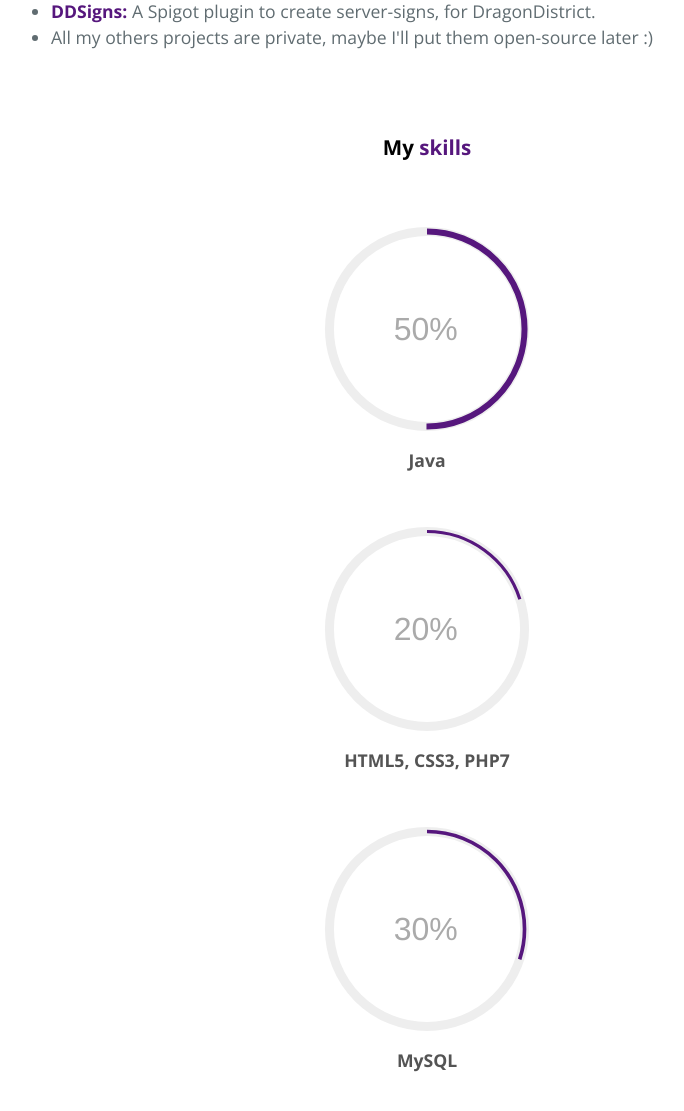
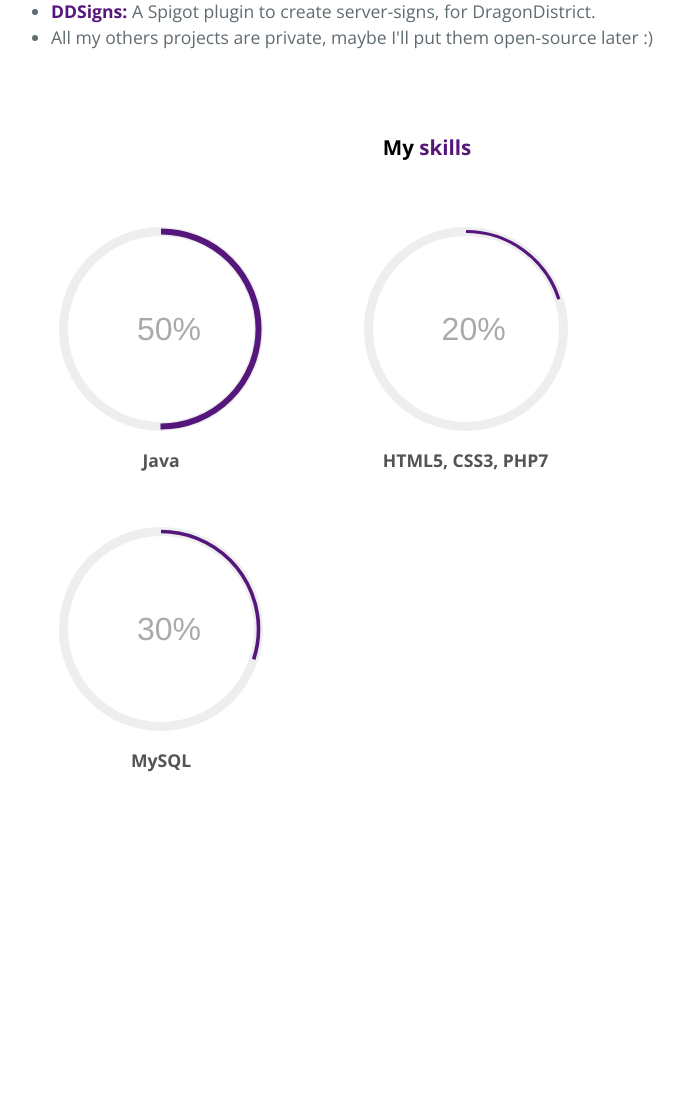
Before and after one commit to TriiNoxYs/TriiNoxYs.github.io, a PHP site: page / in a window 1280 px wide. Shown: the part 1165-2276 px from the top of the page, without its empty margins (213-897 px from the left). After the commit the page ends 1937 px from the top, so only its background shows below. Run offline with PHP 8.4, Linux system fonts and the light colour scheme.

Commit message:
Edit progressbar style

```diff
--- a/css/style.css
+++ b/css/style.css
@@ -62,7 +62,6 @@ a {
   text-align: center;
   background-color: #4C1F68;
   background-image: linear-gradient(-90deg, #56177D, #333333); }
-  /* background-image: linear-gradient(-90deg, #8700B8, #333333); } */
 
 @media screen and (min-width: 64em) {
   .page-header {
@@ -75,10 +74,6 @@ a {
 @media screen and (max-width: 42em) {
   .page-header {
     padding: 2rem 1rem; } }
-
-.effect-distressed {
-  -webkit-mask-image: url(//themes.googleusercontent.com/static/patterns/distress-light.png);
-}
 
 .user-name {
   margin-top: 0;
@@ -113,18 +108,23 @@ a {
   .user-tagline{
     font-size: 1rem; } }
 
+
 .main-content :first-child {
   margin-top: 0; }
+
 .main-content img {
   max-width: 100%; }
+
 .main-content h1, .main-content h2, .main-content h3, .main-content h4, .main-content h5, .main-content h6 {
   margin-top: -2rem;
   margin-bottom: 1rem;
   font-weight: bold;
   color: #000000;
   text-align: center; }
+
 .main-content p {
   margin-bottom: 1em; }
+
 .main-content code {
   padding: 2px 4px;
   font-family: Consolas, "Liberation Mono", Menlo, Courier, monospace;
@@ -132,6 +132,7 @@ a {
   color: #383e41;
   background-color: #f3f6fa;
   border-radius: 0.3rem; }
+
 .main-content pre {
   padding: 0.8rem;
   margin-top: 0;
@@ -142,6 +143,7 @@ a {
   background-color: #f3f6fa;
   border: solid 1px #dce6f0;
   border-radius: 0.3rem; }
+
 .main-content pre > code {
   padding: 0;
   margin: 0;
@@ -151,17 +153,21 @@ a {
   white-space: pre;
   background: transparent;
   border: 0; }
+
 .main-content .highlight {
   margin-bottom: 1rem; }
+
 .main-content .highlight pre {
   margin-bottom: 0;
   word-break: normal; }
+
 .main-content .highlight pre, .main-content pre {
   padding: 0.8rem;
   overflow: auto;
   font-size: 0.9rem;
   line-height: 1.45;
   border-radius: 0.3rem; }
+
 .main-content pre code, .main-content pre tt {
   display: inline;
   max-width: initial;
@@ -172,46 +178,59 @@ a {
   word-wrap: normal;
   background-color: transparent;
   border: 0; }
+
 .main-content pre code:before, .main-content pre code:after, .main-content pre tt:before, .main-content pre tt:after {
   content: normal; }
+
 .main-content ul, .main-content ol {
   margin-top: 0; }
+
 .main-content blockquote {
   padding: 0 1rem;
   margin-left: 0;
   color: #819198;
   border-left: 0.3rem solid #dce6f0; }
+
 .main-content blockquote > :first-child {
   margin-top: 0; }
+
 .main-content blockquote > :last-child {
    margin-bottom: 0; }
+
 .main-content table {
   display: block;
   width: 100%;
   overflow: auto;
   word-break: normal;
   word-break: keep-all; }
+
 .main-content table th {
   font-weight: bold; }
+
 .main-content table th, .main-content table td {
   padding: 0.5rem 1rem;
   border: 1px solid #e9ebec; }
+
 .main-content dl {
   padding: 0; }
+
 .main-content dl dt {
   padding: 0;
   margin-top: 1rem;
   font-size: 1rem;
   font-weight: bold; }
+
 .main-content dl dd {
   padding: 0;
   margin-bottom: 1rem; }
+
 .main-content hr {
   height: 2px;
   padding: 0;
   margin: 1rem 0;
   background-color: #eff0f1;
   border: 0; }
+
 
 @media screen and (min-width: 64em) {
   .main-content {
@@ -254,15 +273,20 @@ a {
   .site-footer {
     font-size: 0.9rem; } }
 
-.progress {
+.progressbar {
   height: 300px;
+  display:inline-block;
 }
-.progress > svg {
+.progressbar > svg {
   height: 100%;
   display: block;
 }
 
 /*------------ Custom ------------*/
+.effect-distressed {
+  -webkit-mask-image: url(//themes.googleusercontent.com/static/patterns/distress-light.png);
+}
+
 #skills h4{
   color: #545454;
   font-weight: bold;
--- a/index.html
+++ b/index.html
@@ -60,7 +60,7 @@
 	  		<h3>My <span class="title-purple">skills</span></h3>
 
 	        <!-- Progressbar Java -->
-	        <div class="progress" id="pb-java" style="position: relative;">
+	        <div class="progressbar" id="pb-java" style="position: relative;">
 		        <script>
 		        	drawcircle(0.5, "#pb-java")
 		        </script>
@@ -68,7 +68,7 @@
 	        </div>
 
 	        <!-- Progressbar HTML/CSS/PHP -->
-	        <div class="progress" id="pb-html-css-php" style="position: relative;">
+	        <div class="progressbar" id="pb-html-css-php" style="position: relative;">
 		        <script>
 		        	drawcircle(0.20, "#pb-html-css-php")
 		        </script>
@@ -76,7 +76,7 @@
 	        </div>
 
 	        <!-- Progressbar MySQL -->
-	        <div class="progress" id="pb-mysql" style="position: relative;">
+	        <div class="progressbar" id="pb-mysql" style="position: relative;">
 		        <script>
 		        	drawcircle(0.30, "#pb-mysql")
 		        </script>
--- a/js/circle.js
+++ b/js/circle.js
@@ -11,7 +11,7 @@ function drawcircle(val, container){
 				style: {
 		            color: '#AAAAAA',
 		            position: 'absolute',
-		            left: '46%',
+		            left: '42%',
 		            top: '42%',
 		            padding: 0,
 		            margin: 0
```
Lines whose indentation alone changed are shown as unchanged.
